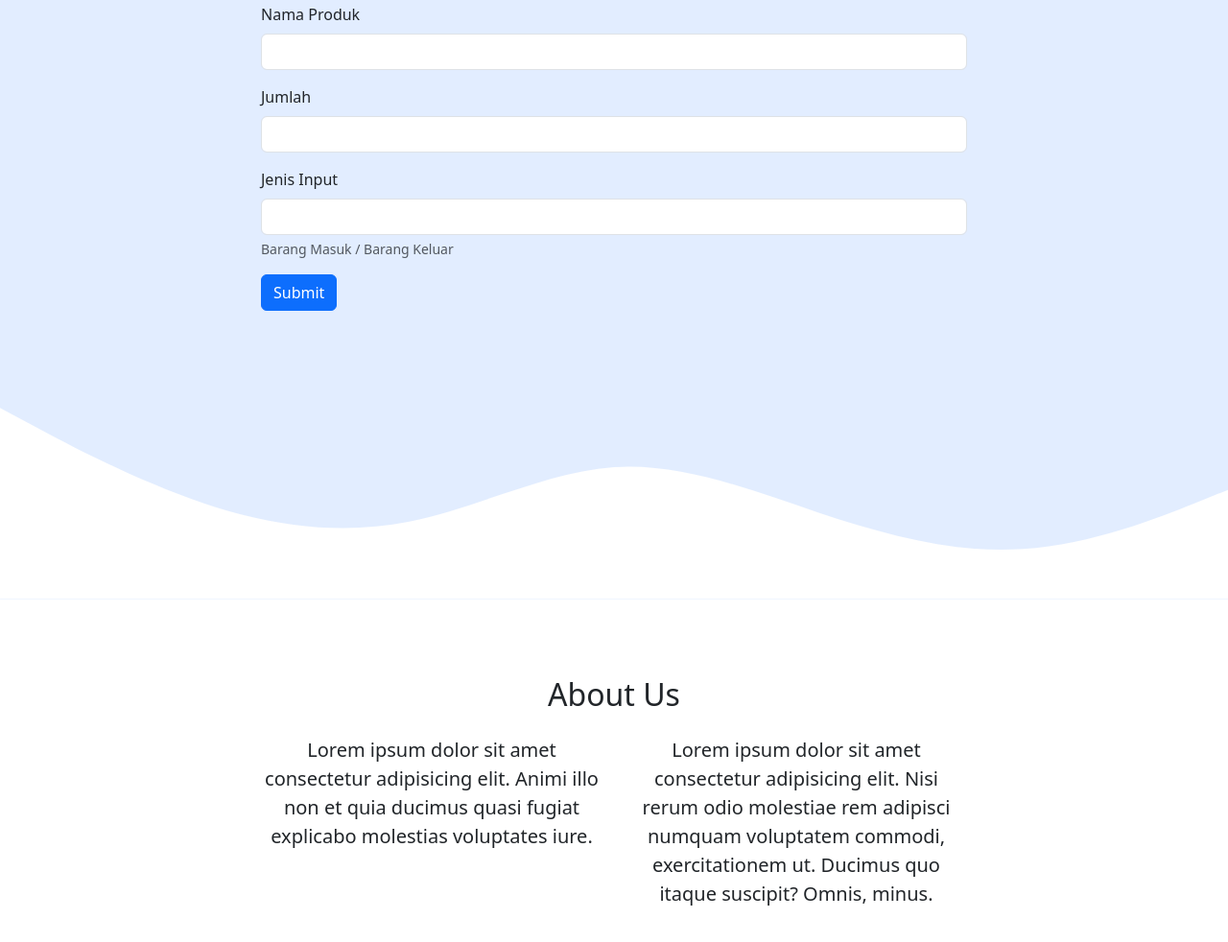
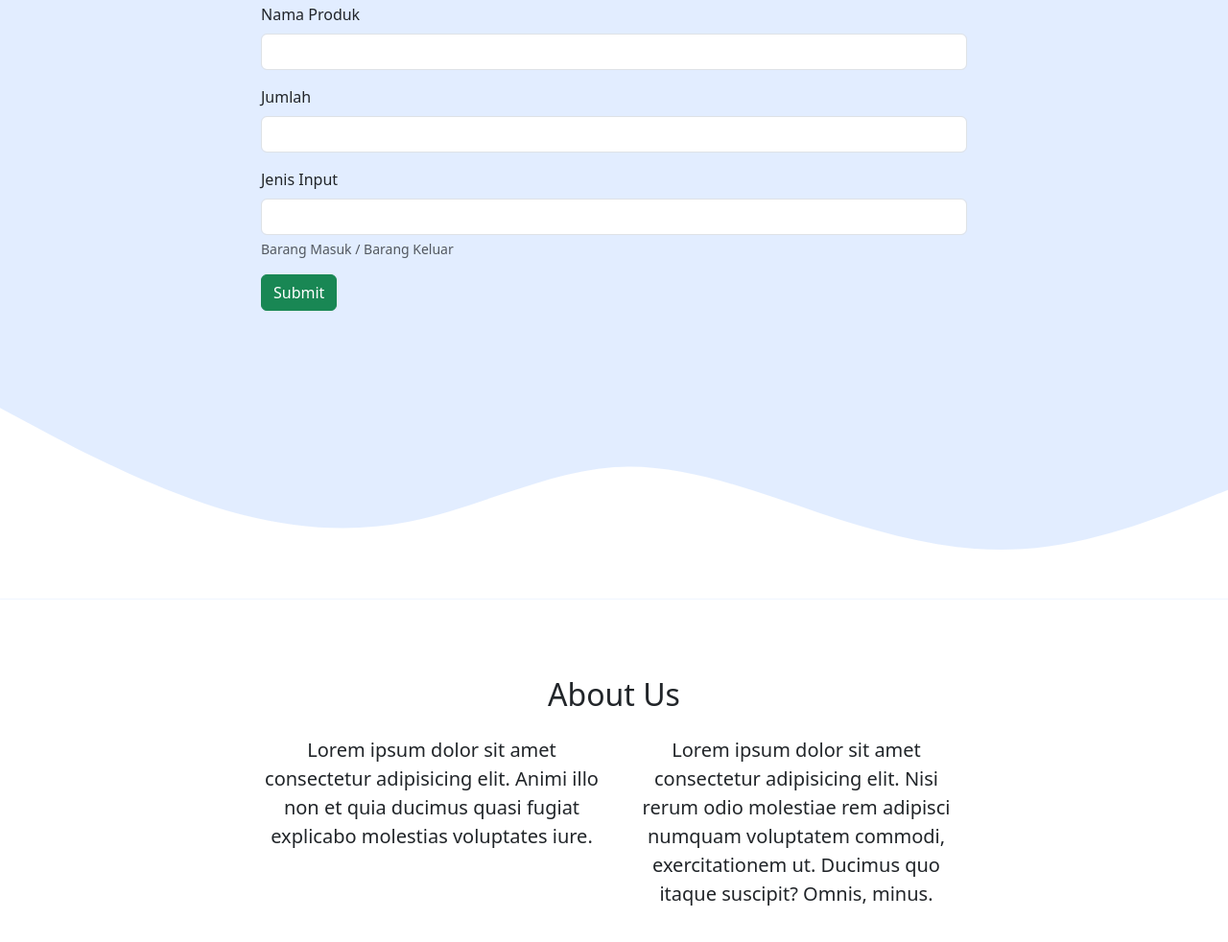
Before and after one commit to nicjui/nicjui.github.io, a plain HTML site: page index.html in a window 1280 px wide. Shown: the part 1700-2682 px from the top of the page at 96% size. Drawn offline with nearby package versions, Linux system fonts and the light colour scheme.

Commit message:
mengubah warna tombol menjadi hijau

```diff
--- a/index.html
+++ b/index.html
@@ -111,7 +111,7 @@
               <label for="jenis" class="form-label">Jenis Input</label>
               <input type="text" id="jenis" class="form-control" aria-describedby="jenis" />
               <div id="jenis" class="form-text mb-3">Barang Masuk / Barang Keluar</div>
-              <button type="submit" class="btn btn-primary">Submit</button>
+              <button type="submit" class="btn btn-success">Submit</button>
             </form>
           </div>
         </div>
```
